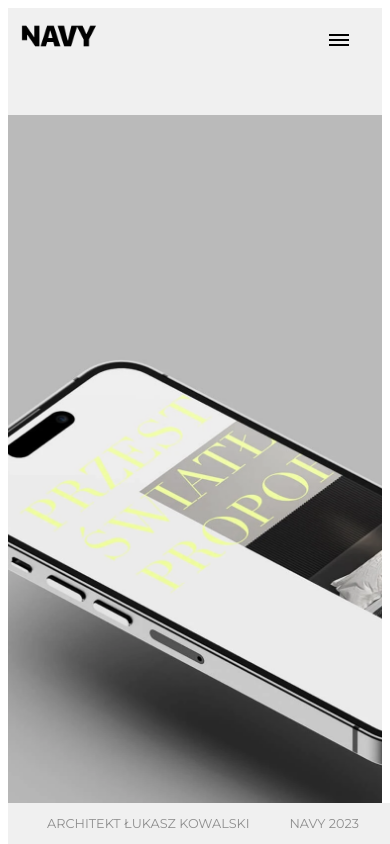
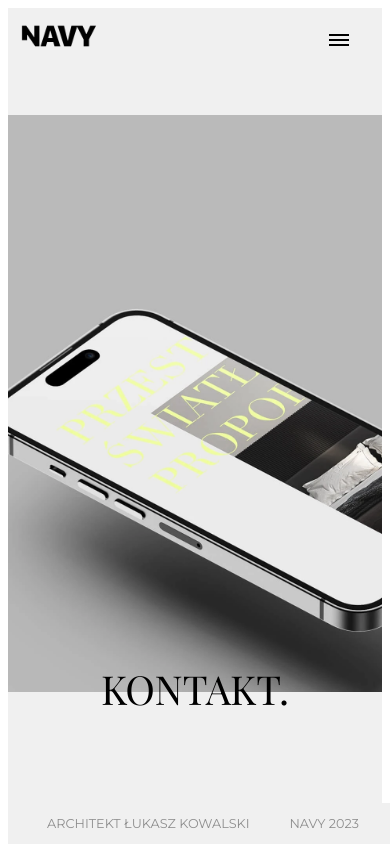
Before and after one commit to m6k4/nuxt-website, a Nuxt app: page /contact in a window 390 px wide. Shown: the top 844 px of the page. Built offline with nearby package versions, Linux system fonts and the light colour scheme; a web font is replaced by a local one.

Commit message:
fix animation on title when scrolling

```diff
--- a/components/TheContentComponent.vue
+++ b/components/TheContentComponent.vue
@@ -69,10 +69,12 @@ export default {
   methods: {
     handleScroll () {
       if (window.innerWidth > 768) {
-        if (this.scrollY > 0) {
-          this.isScrollingOnDesktop = true
-        } else {
-          this.isScrollingOnDesktop = false
+        if (this.isScrollable) {
+          if (window.scrollY > 0) {
+            this.isScrollingOnDesktop = true
+          } else {
+            this.isScrollingOnDesktop = false
+          }
         }
       }
     },
@@ -225,11 +227,12 @@ export default {
   }
   .TheContentComponent__title {
     font-size: 2.5rem;
-    top: -10rem;
+    /* top: -10rem; */
+    top: 74%;
   }
   .TheContentComponent__image {
     margin-top: 6%;
-    height: 96%;
+    height: 76%;
   }
   .TheContentComponent__content-mobile {
     font-size: 0.8rem;
```
